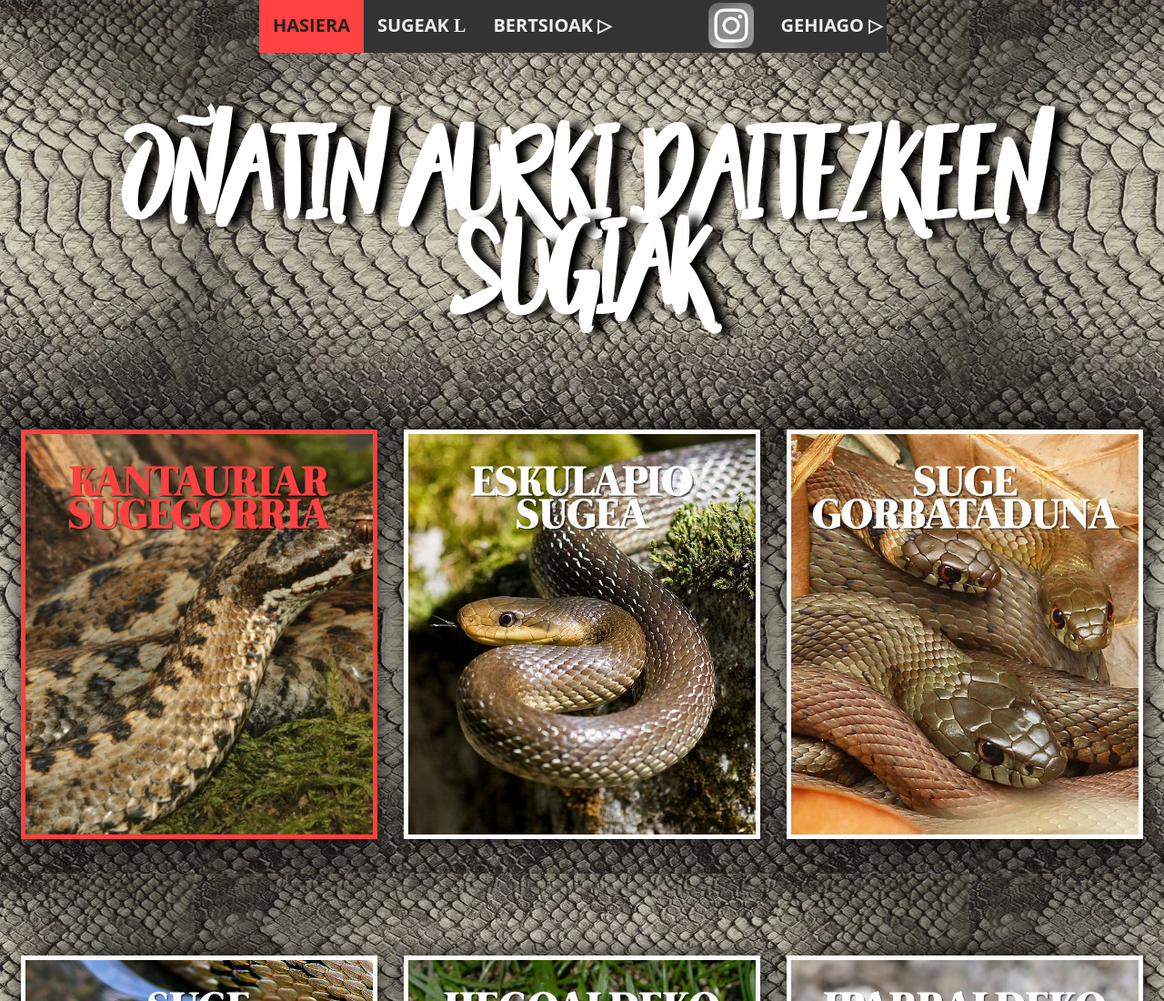
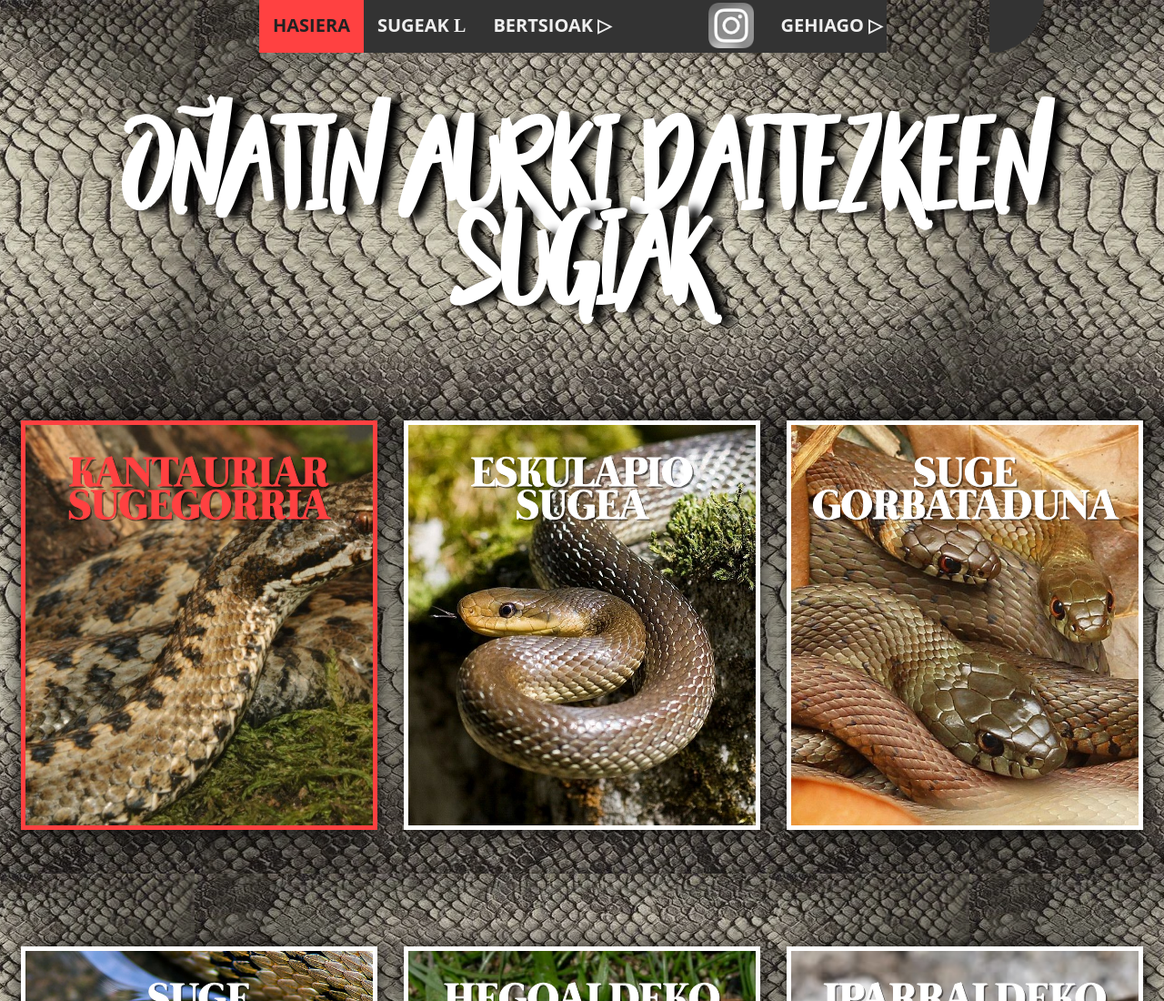
Before and after one commit to axii14/Onatiko-Sugiak, a plain HTML site: page sugiak-onati.html in a window 1280 px wide. Shown: the top 1100 px of the page at 91% size. Drawn offline with Linux system fonts and the light colour scheme; a web font is replaced by a local one.

Commit message:
Update sugiak-onati.html

```diff
--- a/sugiak-onati.html
+++ b/sugiak-onati.html
@@ -1,5 +1,6 @@
 <head>
     <link rel="stylesheet" href="sugiak.css">
+    <link rel="stylesheet" href="extrak.css">
     <title>Oñatiko Sugiak</title>
     <link rel="icon" href="Irudiak/sugia.png">
     <script> document.createElement("o"); </script>
```
